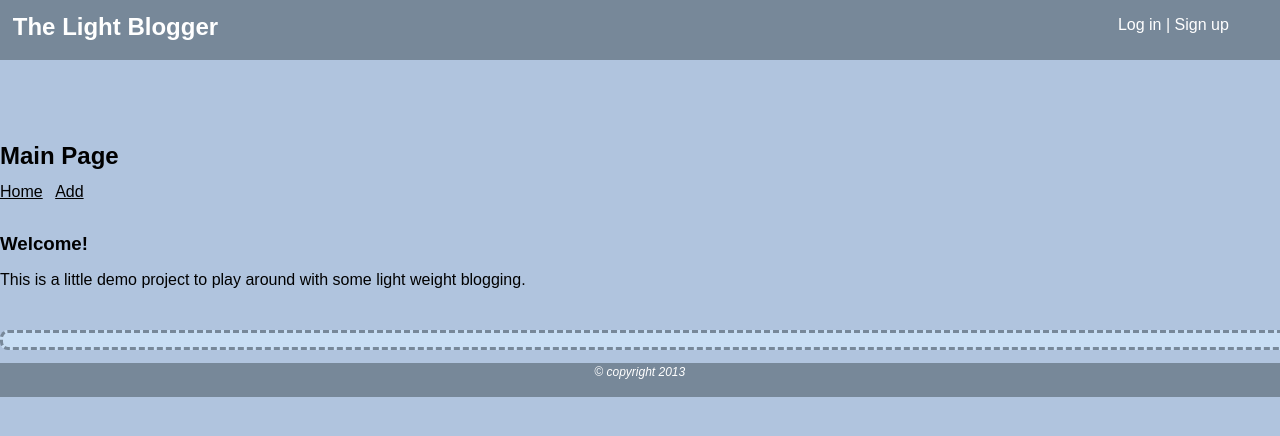
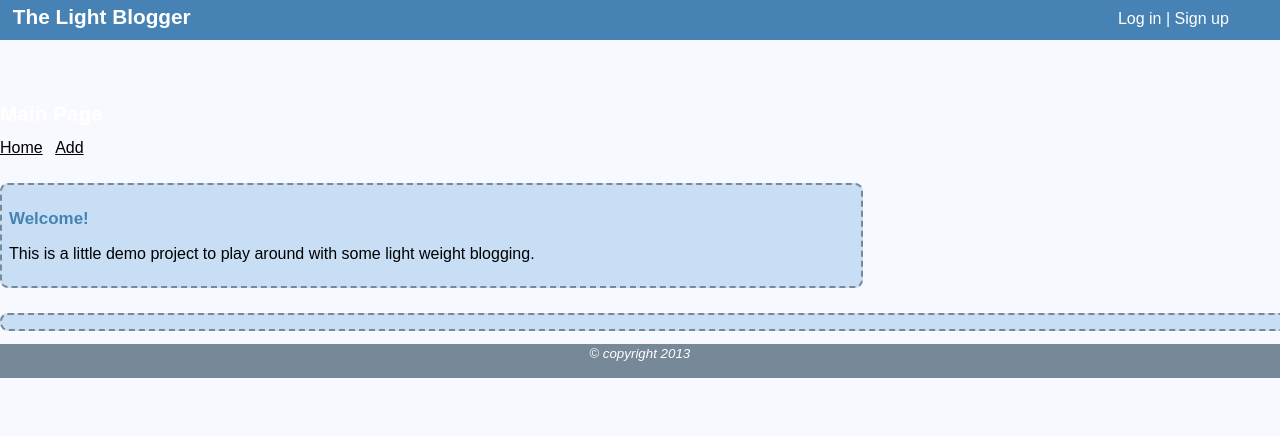
Before and after one commit to colito/light_blogger, a PHP site: page / in a window 1280 px wide. Shown: the top 436 px of the page. Run offline with PHP 8.4, Linux system fonts and the light colour scheme; data that the repository does not hold is empty; some libraries are stand-ins or nearby versions.

Commit message:
* changed the look of the site

```diff
--- a/css/grid.css
+++ b/css/grid.css
@@ -8,7 +8,7 @@
  ***************************/
 
 .container_12{
-	width: 95%; /*width: 1000px;*/
+	width: 100%; /*width: 1000px;*/
 	max-width: 1000px;
 	margin: auto;
 	/*border: solid thin black;*/
--- a/css/style.css
+++ b/css/style.css
@@ -1,17 +1,46 @@
 body    {
-    background-color: lightsteelblue;
+    background-color: ghostwhite;
 }
 a	{
 	color: #000;
 }
 i	{
 	color: royalblue;
-	font-size: 9pt;
+	font-size: 10pt;
+}
+h2{
+    font-size: 1.3em;
+    color: #ffffff;
+}
+h3 {
+    font-size: 1.06em;
+    color: steelblue;
+}
+p a {
+    color: steelblue;
+}
+p a :hover {
+    text-decoration: underline;
+}
+.success {
+    color: limegreen;
+}
+.error {
+    color: firebrick;
+}
+.upper {
+    color: steelblue;
+}
+.lower {
+    color: slategray;
+}
+textarea {
+    height: 180px;
 }
 input, textarea	{
 	border: solid thin lightslategrey;
 }
-.container	{
+.container_12	{
 	padding-top: 40px;
 
 }
@@ -20,8 +49,8 @@ input, textarea	{
 }
 
 #topper	{
-	background: lightslategrey;
-	height: 60px;
+	background: steelblue;
+	height: 40px;
     width: 100%;
     position: fixed;
     -moz-position: fixed;
@@ -32,13 +61,13 @@ input, textarea	{
     text-decoration: none;
     color: #FFF;
     float: left;
-	margin-top: 1%;
+    margin-top: 0.4%;
     margin-left: 1%;
 }
 #topper #links	{
     float: right;
     margin-right: 4%;
-	margin-top: 1.25%;
+    margin-top: 0.75%;
     color: #FFF;
 }
 #topper #links a	{
@@ -68,7 +97,18 @@ input, textarea	{
 	background-color: #c8def4;
     padding: 7px;
     border-style: dashed;
-    border-width: 3px;
+    border-width: 2px;
+    border-color: lightslategray;
+    border-radius: 8px;
+}
+#content	{
+    margin-top: 1%;
+    /*height: 450px;*/
+    /*overflow: auto;*/
+    background-color: #c8def4;
+    padding: 7px;
+    border-style: dashed;
+    border-width: 2px;
     border-color: lightslategray;
     border-radius: 8px;
 }
```
Lines whose indentation alone changed are shown as unchanged.
